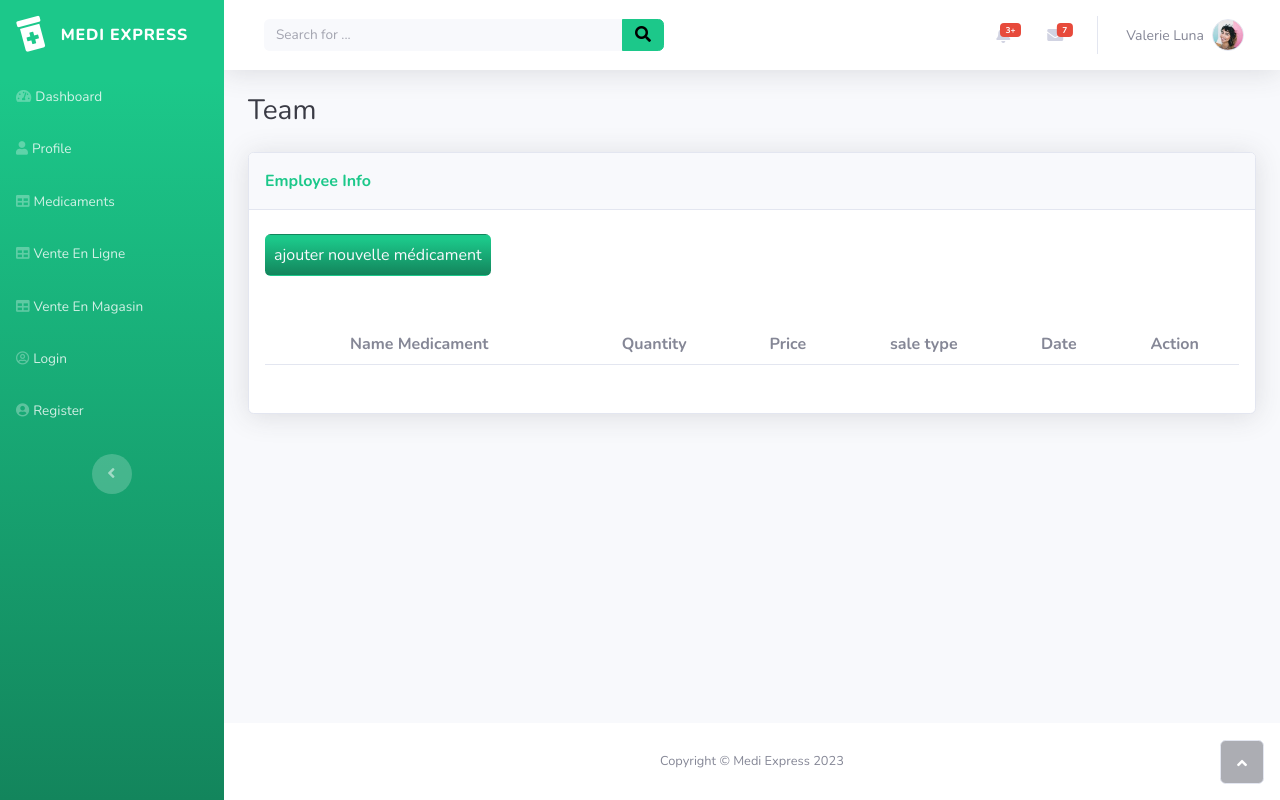
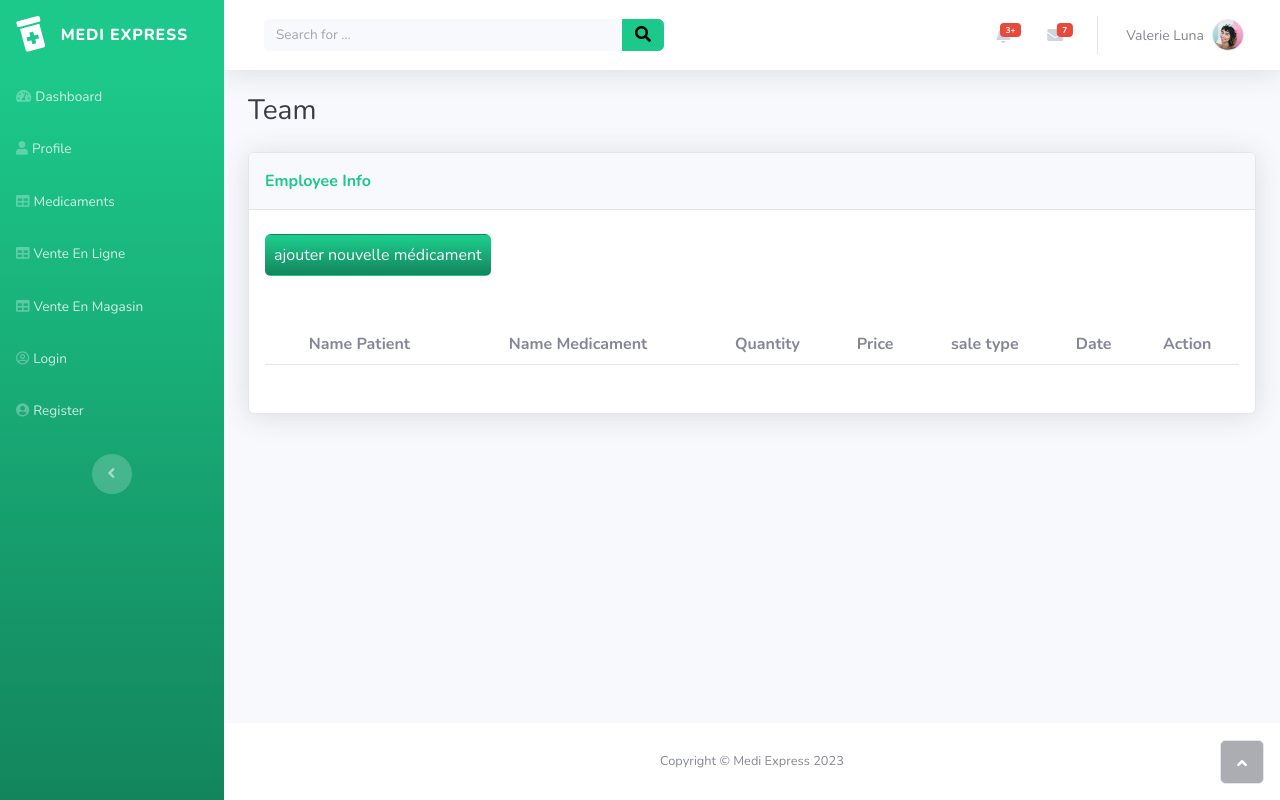
Before and after one commit to HMZElidrissi/MediExpress, a PHP site: page /VenteEnmagasin in a window 1280 px wide. Run offline with PHP 8.4, Linux system fonts and the light colour scheme; tables that the repository leaves empty hold one stand-in row (values such as "Sample post"); lists and menus that the app fills with data are empty.

Commit message:
Add parte export pdf to chaque vente En magasin

```diff
--- a/Views/VenteEnMagasin.php
+++ b/Views/VenteEnMagasin.php
@@ -8,6 +8,7 @@
     <link rel="stylesheet" href="assets/bootstrap/css/bootstrap.min.css">
     <link rel="stylesheet" href="https://fonts.googleapis.com/css?family=Nunito:200,200i,300,300i,400,400i,600,600i,700,700i,800,800i,900,900i&amp;display=swap">
     <link rel="stylesheet" href="assets/fonts/fontawesome-all.min.css">
+
 </head>
 
 <body id="page-top">
@@ -29,7 +30,6 @@
                 <button type="button" class="btn align-items-start sidebar-dark accordion bg-gradient-success p-2 text-light navbar-dark mb-4" data-toggle="modal" data-target="#exampleModalCenter">
                 ajouter nouvelle médicament
                 </button>
-
                 <!-- Modal -->
 
                 <div class="modal fade" id="exampleModalCenter" tabindex="-1" role="dialog"
@@ -45,6 +45,11 @@
                                                         <form action="add_vent" method="POST">
 
                                                             <div class="form-group">
+                                                            <div class="form-group">
+                                                                <label for="Patient">Name Patient:</label>
+                                                                <input type="text" class="form-control" id="Patient" name="name" placeholder="Name Patient"
+                                                                required>
+                                                            </div>
                                                                 <label for="namemed">medicament Name:</label>
 
                                                                 <select class="form-select select" aria-label="Default select example" name="Namemed" id="">
@@ -63,14 +68,16 @@
 
                                                             <div class="form-group">
                                                                 <label for="jobLocation">Quantity:</label>
-                                                                <input type="number" class="form-control" id="medQuantity" name="quantity"
+                                                                <input type="number" class="form-control" id="medQuantity" name="quantity" max="1" min="1"
                                                                 required>
                                                             </div>
+
                                                             <div class="form-group">
                                                                 <label for="jobCompany">Sale type:</label>
                                                                 <input type="date" class="form-control" id="date" name="date" placeholder="dd/mm/yyyy"
                                                                     required>
                                                             </div>
+
                                                             <div class="modal-footer">
                                                                 <button type="button" class="btn btn-secondary"
                                                                     data-dismiss="modal">Close</button>
@@ -85,6 +92,7 @@
                 <table class="table mt-4" id="dataTable">
                     <thead>
                                     <tr>
+                                        <th class="text-center">Name Patient</th>
                                         <th class="text-center">Name Medicament</th>
                                         <th class="text-center">Quantity</th>
                                         <th class="text-center">Price</th>
@@ -96,19 +104,38 @@
                                 <tbody>
                                     <?php foreach ($d_vent as $rows) { ?>
                                         <tr>
-                                            <td class="text-center"><?= $rows->name ?></td>
-                                            <td class="text-center"><?= $rows->quantity ?></td>
-                                            <td class="text-center"><?= $rows->price ?></td>
-                                            <td class="text-center"><?= $rows->sale_type ?></td>
-                                            <td class="text-center"><?= $rows->date ?></td>
+
+                                            <td class="text-center info"><?= $rows->username ?></td>
+                                            <td class="text-center info"><?= $rows->name ?></td>
+                                            <td class="text-center info"><?= $rows->quantity ?></td>
+                                            <td class="text-center info"><?= $rows->price ?></td>
+                                            <td class="text-center info"><?= $rows->sale_type ?></td>
+                                            <td class="text-center info"><?= $rows->date ?></td>
                                             <td class="text-center">
-                                            <button type="button" class="btn btn-success" data-toggle="modal" data-target="#modal_edit_<?= $rows->id ?>">
-                                                  <i class="fas fa-edit text-light"></i>
-                                            </button>
+                                                <div class="d-flex justify-content-center">
+                                                    <button type="button" class="btn btn-success px-2" data-toggle="modal" data-target="#modal_edit_<?= $rows->id ?>">
+                                                          <i class="fas fa-edit text-light"></i>
+                                                    </button>
+                                                    <form action="vente_pdf" method = "POST" target="_blank" >
+                                                        <input type="hidden" name="id_vente" value="<?= $rows->id_vente?>">
+                                                        <input type="hidden" name="username" value="<?= $rows->username ?>">
+                                                        <input type="hidden" name="name" value="<?= $rows->name ?>">
+                                                        <input type="hidden" name="quantity" value="<?= $rows->quantity ?>">
+                                                        <input type="hidden" name="price" value="<?= $rows->price ?>">
+                                                        <input type="hidden" name="sale_type" value="<?= $rows->sale_type ?>">
+                                                        <input type="hidden" name="date" value="<?= $rows->date ?>">
+
+                                                        <button type="submit" name="export_vente" class="btn btn-primary ms-2 px-2">
+                                                            <i class="fas fa-file-export text-light"></i> Boon
+                                                        </button>
+                                                    </form>
+                                                </div>
+
+
+
                                             </td>
                                         </tr>
                                 </tbody>
-
                 <!-- ========================== modal edit vent ================================== -->
                 <div class="modal fade" id="modal_edit_<?= $rows->id ?>" tabindex="-1" role="dialog"
                     aria-labelledby="exampleModalCenterTitle" aria-hidden="true">
@@ -139,12 +166,12 @@
                                     </div>
                                     <div class="form-group">
                                         <label for="jobLocation">Quantity:</label>
-                                        <input type="number" class="form-control" value="<?= $rows->quantity?>" id="medQuantity" name="quantity"
+                                        <input type="number" class="form-control" value="<?= $rows->quantity?>" id="medQuantity" name="quantity" max="1" min="1"
                                             required>
                                     </div>
                                     <div class="form-group">
-                                        <label for="jobCompany">Sale type:</label>
-                                        <input type="date" class="form-control" id="date" name="date" placeholder="dd/mm/yyyy"
+                                        <label for="jobCompany">Date Vente:</label>
+                                        <input type="date" class="form-control" value="<?= $rows->date?> id="date" name="date" placeholder="mm/dd/yyyy"
                                             required>
                                     </div>
                                     <div class="modal-footer">
@@ -169,18 +196,21 @@
             <?php include("partials/_footer.php"); ?>
         </div><a class="border rounded d-inline scroll-to-top" href="#page-top"><i class="fas fa-angle-up"></i></a>
     </div>
-    <script src="https://cdn.jsdelivr.net/npm/bootstrap@5.3.2/dist/js/bootstrap.bundle.min.js"
-                integrity="sha384-C6RzsynM9kWDrMNeT87bh95OGNyZPhcTNXj1NW7RuBCsyN/o0jlpcV8Qyq46cDfL"
-                crossorigin="anonymous">
-            </script>
-            <script src="https://code.jquery.com/jquery-3.5.1.slim.min.js"></script>
-            <script src="https://cdn.jsdelivr.net/npm/@popperjs/core@2.9.2/dist/umd/popper.min.js"></script>
-            <script src="https://stackpath.bootstrapcdn.com/bootstrap/4.5.2/js/bootstrap.min.js"></script>
+    <script src="https://cdn.jsdelivr.net/npm/bootstrap@5.3.2/dist/js/bootstrap.bundle.min.js" integrity="sha384-C6RzsynM9kWDrMNeT87bh95OGNyZPhcTNXj1NW7RuBCsyN/o0jlpcV8Qyq46cDfL" crossorigin="anonymous"></script>
+    <script src="https://code.jquery.com/jquery-3.5.1.slim.min.js"></script>
+    <script src="https://cdn.jsdelivr.net/npm/@popperjs/core@2.9.2/dist/umd/popper.min.js"></script>
+    <script src="https://stackpath.bootstrapcdn.com/bootstrap/4.5.2/js/bootstrap.min.js"></script>
     <script src="assets/js/script.js"></script>
     <script src="assets/bootstrap/js/bootstrap.min.js"></script>
     <script src="assets/js/bs-init.js"></script>
     <script src="assets/js/theme.js"></script>
 
+   <script>
+
+
+
+</script>
+
 </body>
 
 </html>
--- a/Views/medicament_table.php
+++ b/Views/medicament_table.php
@@ -31,7 +31,10 @@
                                 ajouter nouvelle médicament
                                 </button>
                                 <form action="export_pdf" method="POST" target="_blank">
-                                    <input type="submit" name="export_med" class="btn btn-outline-danger mx-4" value="Export PDF">
+                                    <button type="submit" name="export_med" class="btn btn-outline-danger mx-4">
+                                    <i class="fas fa-file-export  text-darck"></i> Export PDF
+                                    </button>
+
                                 </form>
                             </div>
 
--- a/app/Controllers/ExportPDF.php
+++ b/app/Controllers/ExportPDF.php
@@ -9,13 +9,9 @@
     public function export_medicament($html)
     {
         $dompdf = new Dompdf();
-
-        $dompdf = new Dompdf();
         $dompdf->loadHtml($html);
-
         $dompdf->setPaper('A4','landscape');
         $dompdf->render();
-
         $dompdf->stream('codexworld',array('Attachment'=>0));
 
 }
--- a/app/Controllers/MedicamentController.php
+++ b/app/Controllers/MedicamentController.php
@@ -3,6 +3,7 @@
 use App\Models\Medicament;
 use App\Controllers\ExportPDF;
 use App\Controllers\htmlPDF;
+
 class MedicamentController
 {
 public $medicament;
@@ -19,6 +20,7 @@
 {
     $d_medicament = $this->medicament->display_medicaments();
     $_SESSION['medicament'] = $d_medicament;
+
     require(__DIR__ .'../../../views/medicament_table.php');
 }
 public function A_medicament()
--- a/app/Controllers/VenteController.php
+++ b/app/Controllers/VenteController.php
@@ -1,19 +1,28 @@
 <?php
 namespace App\Controllers;
+use App\Models\PatientEnMagasin;
 use App\Models\VenteEnLigne;
 use App\Models\VenteEnMagasin;
 use App\Models\Medicament;
+use App\Controllers\ExportPDF;
+use App\Controllers\htmlPDF;
 
 class VenteController
 {
    private $vent_enligne;
    private $vent_enmagasin;
    private $medicament;
+   private $Patient_Enmagasin;
+   private $PDF;
+   private $htmlpdf;
    public function __construct()
    {
     $this->vent_enligne = new VenteEnLigne();
     $this->vent_enmagasin = new VenteEnMagasin();
     $this->medicament = new Medicament();
+    $this->Patient_Enmagasin = new PatientEnMagasin();
+    $this->PDF = new ExportPDF();
+    $this->htmlpdf = new htmlPDF();
    }
    public function Display_VentEnligne()
     {
@@ -32,8 +41,10 @@
         if(isset($_POST['save_vente']))
         {
             extract($_POST);
-            $add_vente = $this->vent_enmagasin->insert_vente($Namemed , $quantity , $date);
-            if($add_vente){
+            $lastId = $this->Patient_Enmagasin->insertPatientEnmagain($name);
+            $add_vente = $this->vent_enmagasin->insert_vente($Namemed , $quantity , $date , $lastId);
+
+            if($add_vente && $lastId){
                 header('location: VenteEnmagasin');
             }
         }
@@ -53,4 +64,13 @@
 
         }
     }
+    public function export_pdf()
+{
+    if(isset($_POST['export_vente']))
+    {
+        extract($_POST);
+        $html = $this->htmlpdf->htmlVENTE_pdf($id_vente,$username,$name, $quantity,$price, $sale_type,$date);
+        $this->PDF->export_medicament($html);
+    }
 }
+}
--- a/app/Controllers/htmlPDF.php
+++ b/app/Controllers/htmlPDF.php
@@ -4,6 +4,7 @@
 
 class htmlPDF
 {
+    // HTML pdf tout les medicament
     public function html_pdf($All_medicament , $countMed)
     {
         $html = "<h1>Admin Anass!</h1>
@@ -37,4 +38,23 @@
 
         return $html;
     }
+    // HTML pdf chaque vente en magasin
+    public function htmlVENTE_pdf($id_vente,$username,$name, $quantity,$price, $sale_type,$date)
+    {
+        $html = "
+        <div style='font-family: Arial, sans-serif; padding: 20px; text-align: start;'>
+        <h1 style='font-size: 36px; margin-bottom: 10px;'>Hello My Admin!</h1>
+        <h2 style='font-size: 24px; margin: 10px 0;'>MediExpress</h2>
+        <h2 style='font-size: 24px; margin: 10px 0;'>Vente En Magasin</h2>
+        <h2 style='font-size: 24px; margin: 10px 0;'>ID Vente : " . $id_vente . "</h2>
+        <h3 style='font-size: 20px; margin: 7px 0;'>Name Patient : " . $username. "</h3>
+        <h3 style='font-size: 20px; margin: 7px 0;'>Name Medicament : " . $name . "</h3>
+        <h3 style='font-size: 20px; margin: 7px 0;'>Quantity : " . $quantity . "</h3>
+        <h3 style='font-size: 20px; margin: 7px 0;'>Price Medicament : " . $price . "</h3>
+        <h3 style='font-size: 20px; margin: 7px 0;'>Vente Type : " . $sale_type . "</h3>
+        <h3 style='font-size: 20px; margin: 7px 0;'>Date de Vente : " . $date . "</h3>
+        </div>
+            ";
+return $html;
+    }
 }
--- a/app/Models/PatientEnMagasin.php
+++ b/app/Models/PatientEnMagasin.php
@@ -6,5 +6,18 @@
 
 class PatientEnMagasin extends Patient
 {
-
+  public function __construct()
+    {
+        parent::__construct();
+    }
+    public function insertPatientEnmagain($name){
+        $sql = "INSERT INTO `users`(`username`, `email`, `password`, `user_type`) VALUES (:username , :email , :password, :user_type)";
+        $stmt = $this->db->query($sql);
+        $this->db->bind(":username" , $name);
+        $this->db->bind(":email" , "");
+        $this->db->bind(":password" , "");
+        $this->db->bind(":user_type" , "Patient En Magasin");
+        $stmt->execute();
+        return $lastId = $this->db->lastInsertId();;
+    }
 }
--- a/app/Models/VenteEnMagasin.php
+++ b/app/Models/VenteEnMagasin.php
@@ -12,17 +12,17 @@
 }
 public function getAllVent()
 {
-    $sql = "SELECT * FROM sales INNER JOIN medicaments ON sales.medicament_id = medicaments.id WHERE sale_type = 'En Magasin'";
+    $sql = "SELECT * FROM sales INNER JOIN users ON sales.patient_id = users.id INNER JOIN medicaments ON sales.medicament_id = medicaments.id WHERE sale_type = 'En Magasin'";
     $stmt = $this->db->query($sql);
     $result = $stmt->fetchAllRecords();
     return $result;
 }
-public function insert_vente($Namemed , $quantity , $date)
+public function insert_vente($Namemed , $quantity , $date , $lastId)
 {
     $sql ="INSERT INTO `sales`(`date`, `patient_id`, `medicament_id`, `quantity`, `sale_type`) VALUES (:date , :patient , :medicament, :quantity , :sale_type)";
     $stmt = $this->db->query($sql);
     $this->db->bind(':date' , $date);
-    $this->db->bind(':patient' , '2');
+    $this->db->bind(':patient' , $lastId);
     $this->db->bind(':medicament' , $Namemed);
     $this->db->bind(':quantity' , $quantity);
     $this->db->bind(':sale_type' , 'En Magasin');
--- a/public/routes.php
+++ b/public/routes.php
@@ -17,8 +17,6 @@
 $router->get('/VenteEnmagasin', VenteController::class, 'display_ventEnmagasin');
 $router->post('/add_vent', VenteController::class, 'Add_Vent');
 $router->post('/update_vente', VenteController::class, 'update_vente');
-
-
-
+$router->post('/vente_pdf', VenteController::class, 'export_pdf');
 
 return $router;
```
